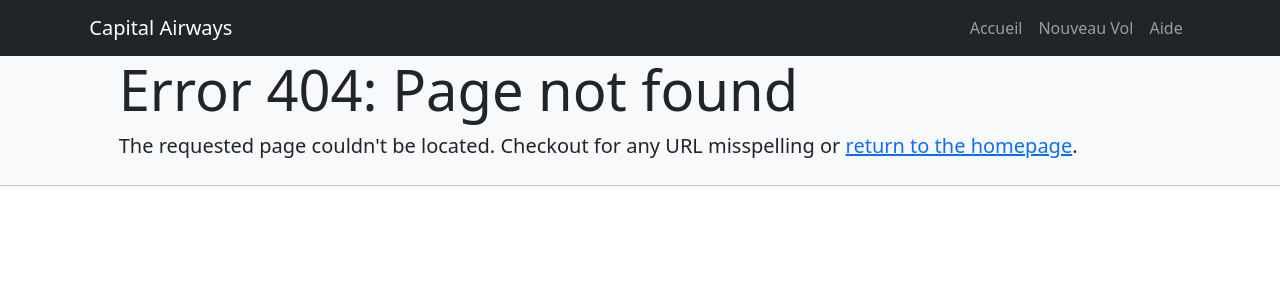
After one commit to vicentelaff/symfony_capital_airways, a Symfony app: template templates/bundles/TwigBundle/Exception/error404.html.twig in a window 1280 px wide. The commit adds this page. Shown: the top 300 px of the page. Run offline with Twig, Linux system fonts and the light colour scheme; the template is opened without the code that fills it, so the values that code supplies are empty; some libraries are stand-ins or nearby versions.

Commit message:
Cours 04/05/2021: Personnalisation des pages d'erreur avec Jumbotron.

```diff
--- /dev/null
+++ b/public/css/style.css
@@ -0,0 +1,3 @@
+.pricepromo{
+    color: rgb(21, 182, 21);
+}
--- a/templates/base.html.twig
+++ b/templates/base.html.twig
@@ -10,6 +10,7 @@
 				and uncomment the following Encore helpers to start using Symfony UX #}
 		{% block stylesheets %}
 			<link href="https://cdn.jsdelivr.net/npm/bootstrap@5.0.0-beta3/dist/css/bootstrap.min.css" rel="stylesheet" integrity="sha384-eOJMYsd53ii+scO/bJGFsiCZc+5NDVN2yr8+0RDqr0Ql0h+rP48ckxlpbzKgwra6" crossorigin="anonymous">
+			<link rel="stylesheet" href="{{ asset('css/style.css') }}">
 		{% endblock %}
 
 	</head>
--- /dev/null
+++ b/templates/bundles/TwigBundle/Exception/error404.html.twig
@@ -0,0 +1,13 @@
+{# templates/bundles/TwigBundle/Exception/error404.html.twig #}
+{% extends 'base.html.twig' %}
+
+{% block body %}
+	<div class="jumbotron bg-light">
+		<div class="container col-10">
+			<h1 class="display-4">Error 404: Page not found</h1>
+			<p class="lead">The requested page couldn't be located. Checkout for any URL misspelling or
+				<a href="{{ path('flight_index') }}">return to the homepage</a>.</p>
+		</div>
+			<hr class="my-4">
+	</div>
+{% endblock %}
--- a/templates/flight/_delete_form.html.twig
+++ b/templates/flight/_delete_form.html.twig
@@ -1,4 +1,4 @@
 <form method="post" action="{{ path('flight_delete', {'id': flight.id}) }}" onsubmit="return confirm('Are you sure you want to delete this item?');">
     <input type="hidden" name="_token" value="{{ csrf_token('delete' ~ flight.id) }}">
-    <button class="btn">Delete</button>
+    <button class="btn btn-outline-danger text-uppercase">Delete</button>
 </form>
```
Also changed, not shown: templates/flight/index.html.twig (+12 -11 lines), templates/flight/show.html.twig (+13 -8 lines), readme.md, templates/bundles/TwigBundle/Exception/error.html.twig (added), templates/bundles/TwigBundle/Exception/error403.html.twig (added).
